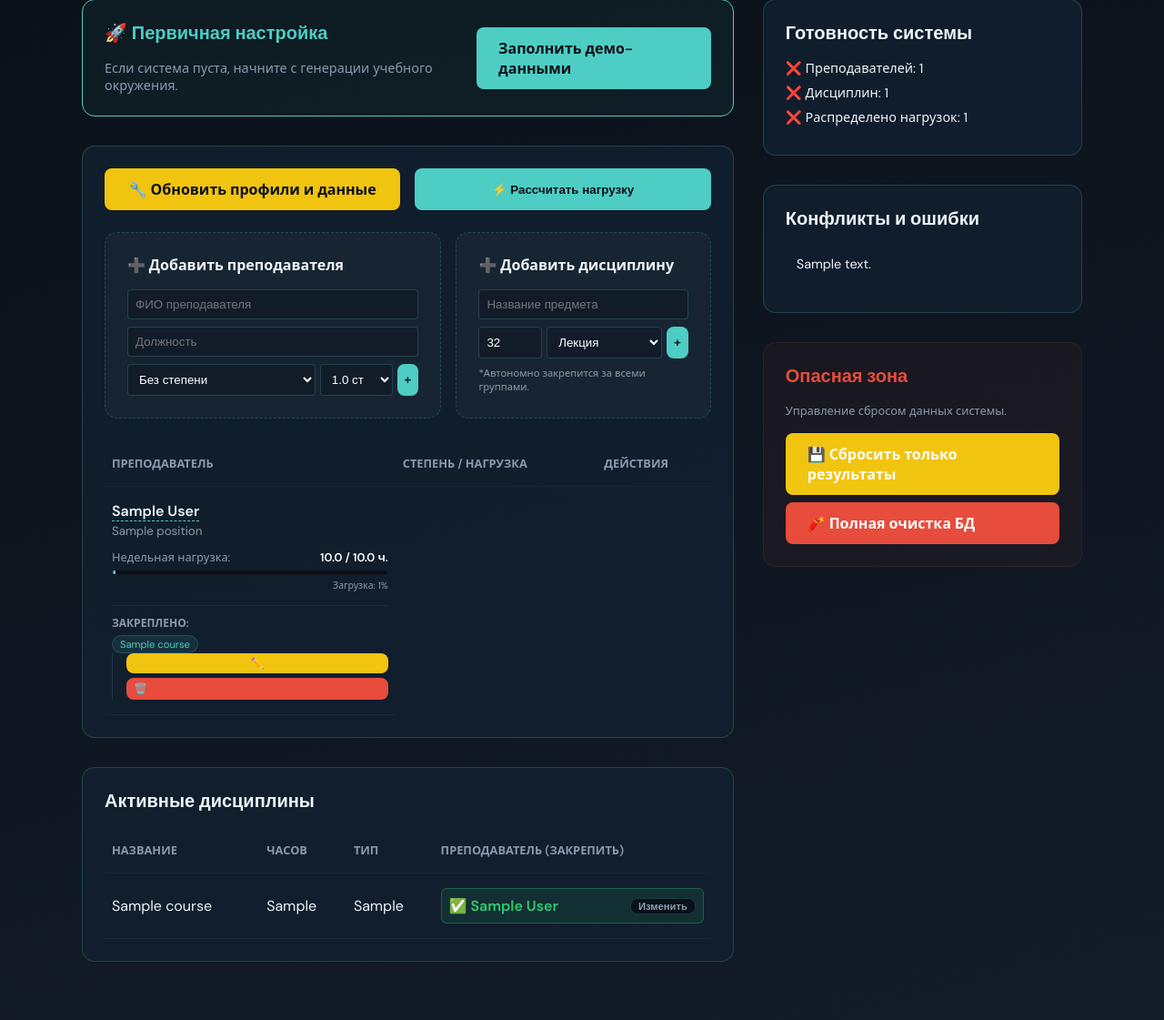
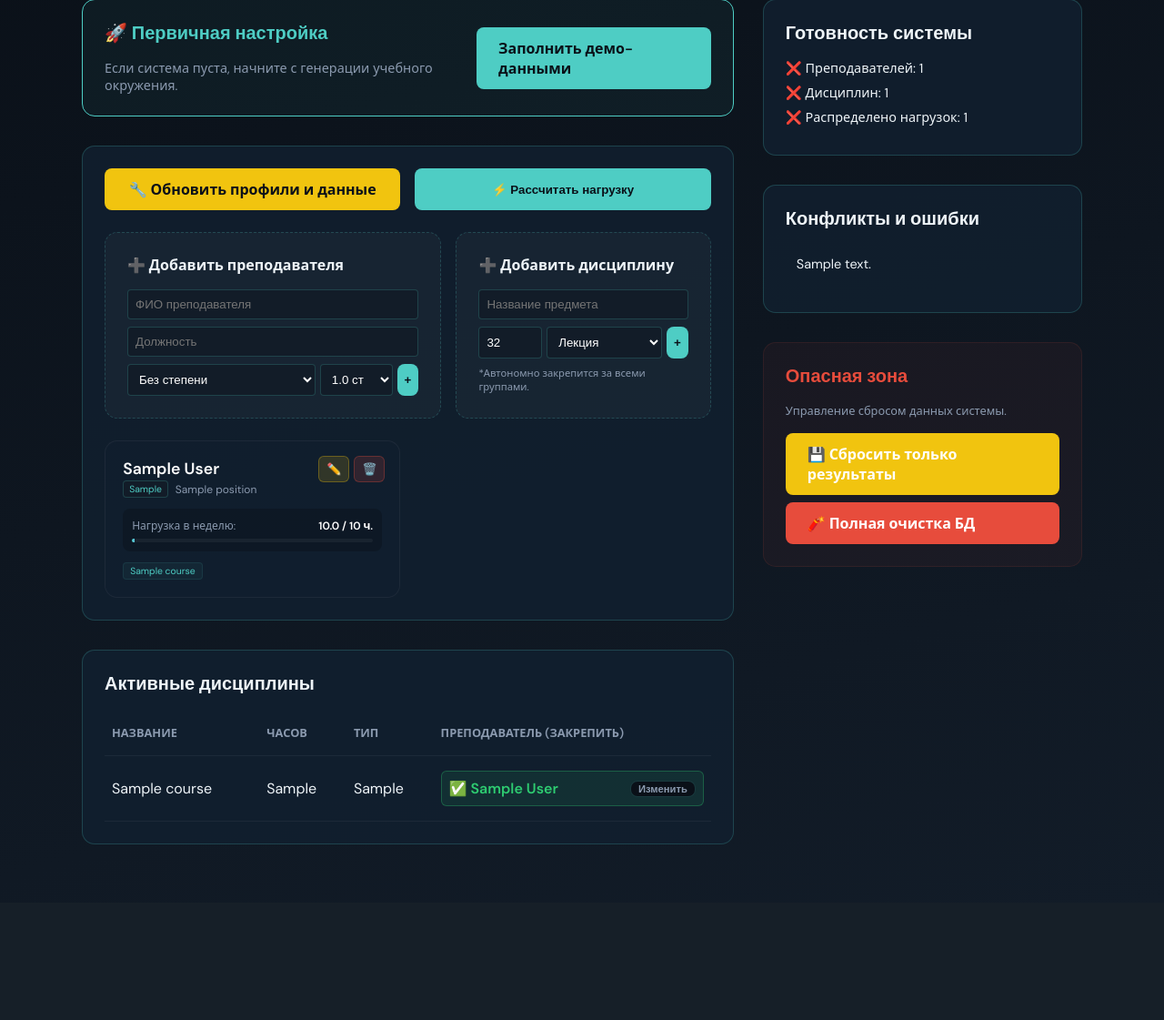
Before and after one commit to murdasoft/meta-university-system, a Django app: template django_project/danadjango/scheduler/templates/scheduler/load_dashboard.html in a window 1280 px wide. Shown: the part 142-1263 px from the top of the page at 91% size. After the commit the page ends 1070 px from the top, so only its background shows below. Run offline with Django 4.2, Linux system fonts and the light colour scheme; the template is opened without the code that fills it: most values are stand-ins (such as "Sample title", 1, 10 or a date in 2020).

Commit message:
refactor: replace teacher table with a responsive grid of cards on the dashboard

```diff
--- a/django_project/danadjango/scheduler/templates/scheduler/load_dashboard.html
+++ b/django_project/danadjango/scheduler/templates/scheduler/load_dashboard.html
@@ -201,84 +201,69 @@
                         </div>
                     </div>
 
-                    <table>
-                        <thead>
-                            <tr>
-                                <th>Преподаватель</th>
-                                <th>Степень / Нагрузка</th>
-                                <th>Действия</th>
-                            </tr>
-                        </thead>
-                        <tbody>
+                    <div style="display: grid; grid-template-columns: repeat(auto-fill, minmax(320px, 1fr)); gap: 1rem;">
                         {% for t in teachers %}
-                            <tr>
-                                <td>
-                                    <strong><a href="{% url 'teacher-detail' t.id %}" style="color: var(--text); text-decoration: none; border-bottom: 1px dashed var(--accent);">{{ t.full_name }}</a></strong><br>
-                                    <small style="color: var(--muted)">{{ t.position }}</small>
+                        <div class="card" style="margin-bottom: 0; padding: 1.2rem; position: relative; display: flex; flex-direction: column; justify-content: space-between; border: 1px solid rgba(255,255,255,0.05); transition: transform 0.2s, border-color 0.2s; background: rgba(18, 32, 48, 0.4);" onmouseover="this.style.borderColor='var(--accent)'" onmouseout="this.style.borderColor='rgba(255,255,255,0.05)'">
 
-                                <div style="margin-top: 10px;">
-                                    <div style="font-size: 0.8rem; color: var(--muted); margin-bottom: 5px; display: flex; justify-content: space-between;">
-                                        <span>Недельная нагрузка:</span>
-                                        <span style="font-weight: 600; color: white;">
-                                            {{ t.current_weekly_load|floatformat:1 }} / {{ t.scheduler_profile.max_load_hours|floatformat:1 }} ч.
+                            <!-- Кнопки управления (в углу) -->
+                            <div style="position: absolute; top: 1rem; right: 1rem; display: flex; gap: 5px;">
+                                <button onclick="toggleEdit('{{ t.id }}')" style="background: rgba(241, 196, 15, 0.15); border: 1px solid rgba(241, 196, 15, 0.3); color: #f1c40f; padding: 5px 8px; border-radius: 6px; cursor: pointer; font-size: 0.8rem;">✏️</button>
+                                <a href="{% url 'delete-teacher' t.id %}" style="background: rgba(231, 76, 60, 0.15); border: 1px solid rgba(231, 76, 60, 0.3); color: #ff8a8a; padding: 5px 8px; border-radius: 6px; text-decoration: none; font-size: 0.8rem;" onclick="return confirm('Удалить?')">🗑️</a>
+                            </div>
+
+                            <div>
+                                <h3 style="font-size: 1.1rem; margin-bottom: 2px; padding-right: 60px;">
+                                    <a href="{% url 'teacher-detail' t.id %}" style="color: white; text-decoration: none;">{{ t.full_name }}</a>
+                                </h3>
+                                <div style="display: flex; gap: 8px; align-items: center; margin-bottom: 12px;">
+                                    <span style="font-size: 0.65rem; background: var(--bg1); padding: 2px 6px; border-radius: 4px; color: var(--accent); border: 1px solid var(--border);">
+                                        {{ t.scheduler_profile.get_academic_degree_display }}
                                     </span>
+                                    <small style="color: var(--muted); font-size: 0.75rem;">{{ t.position|default:"Преподаватель" }}</small>
                                 </div>
-                                    <div style="height: 6px; background: var(--bg0); border-radius: 3px; overflow: hidden; border: 1px solid rgba(255,255,255,0.05);">
-                                        <div style="width: {{ t.load_percent }}%; height: 100%; background: linear-gradient(90deg, var(--accent), #5bc0de); transition: width 0.5s;"></div>
+
+                                <!-- Нагрузка -->
+                                <div style="background: rgba(0,0,0,0.2); padding: 10px; border-radius: 8px; margin-bottom: 12px;">
+                                    <div style="display: flex; justify-content: space-between; font-size: 0.75rem; margin-bottom: 6px;">
+                                        <span style="color: var(--muted);">Нагрузка в неделю:</span>
+                                        <span style="color: white; font-weight: 600;">{{ t.current_weekly_load|floatformat:1 }} / {{ t.scheduler_profile.max_load_hours|floatformat:0 }} ч.</span>
                                     </div>
-                                    <div style="font-size: 0.65rem; color: var(--muted); margin-top: 4px; text-align: right;">
-                                        Загрузка: {{ t.load_percent }}%
+                                    <div style="height: 4px; background: rgba(255,255,255,0.05); border-radius: 2px; overflow: hidden;">
+                                        <div style="width: {{ t.load_percent }}%; height: 100%; background: linear-gradient(90deg, var(--accent), #5bc0de); transition: width 0.6s;"></div>
                                     </div>
                                 </div>
 
-                                <div style="margin-top: 15px; border-top: 1px solid rgba(255,255,255,0.05); padding-top: 10px;">
-                                    <p style="font-size: 0.75rem; font-weight: 600; color: var(--muted); margin-bottom: 5px; text-transform: uppercase;">Закреплено:</p>
-                                    <div style="display: flex; flex-wrap: wrap; gap: 5px;">
+                                <!-- Дисциплины -->
+                                <div style="display: flex; flex-wrap: wrap; gap: 4px;">
                                     {% for course in t.courses.all %}
-                                            <span style="font-size: 0.7rem; background: rgba(78, 205, 196, 0.1); color: var(--accent); padding: 2px 8px; border-radius: 10px; border: 1px solid rgba(78, 205, 196, 0.2);">
+                                        <span style="font-size: 0.65rem; background: rgba(78, 205, 196, 0.05); color: var(--accent); padding: 2px 7px; border-radius: 4px; border: 1px solid rgba(78, 205, 196, 0.1);">
                                             {{ course.title }}
                                         </span>
                                     {% empty %}
-                                            <span style="font-size: 0.7rem; color: var(--muted); font-style: italic;">Дисциплины не закреплены</span>
+                                        <span style="font-size: 0.7rem; color: var(--muted); font-style: italic;">Нет дисциплин</span>
                                     {% endfor %}
                                 </div>
                             </div>
-                            </div>
-                            <div style="display: flex; flex-direction: column; gap: 5px; border-left: 1px solid rgba(255,255,255,0.1); padding-left: 15px;">
-                                        <button onclick="toggleEdit('{{ t.id }}')" class="btn" style="padding: 4px 8px; font-size: 0.75rem; background: var(--warning); color: black;">✏️</button>
-                                        <a href="{% url 'delete-teacher' t.id %}" class="btn btn--danger" style="padding: 4px 8px; font-size: 0.75rem;" onclick="return confirm('Удалить преподавателя?')">🗑️</a>
-                                    </div>
-                                    <!-- Скрытая форма редактирования -->
-                                    <div id="edit-form-{{ t.id }}" style="display: none; position: absolute; background: var(--bg1); border: 1px solid var(--accent); padding: 1rem; border-radius: 8px; z-index: 1000; box-shadow: 0 10px 30px rgba(0,0,0,0.5);">
-                                        <form action="{% url 'edit-teacher-manual' t.id %}" method="POST">
+
+                            <!-- Форма редактирования (всплывающая) -->
+                            <div id="edit-form-{{ t.id }}" style="display: none; position: absolute; top: 0; left: 0; width: 100%; height: 100%; background: var(--bg1); border: 1px solid var(--accent); padding: 1rem; border-radius: 12px; z-index: 10;">
+                                <form action="{% url 'edit-teacher-manual' t.id %}" method="POST" style="display: flex; flex-direction: column; gap: 8px; height: 100%;">
                                     {% csrf_token %}
-                                            <input type="text" name="full_name" value="{{ t.full_name }}" style="width: 100%; margin-bottom: 0.5rem; background: #000; color: white; border: 1px solid var(--border);">
-                                            <input type="text" name="position" value="{{ t.position }}" style="width: 100%; margin-bottom: 0.5rem; background: #000; color: white; border: 1px solid var(--border);">
-                                            <select name="degree" style="width: 100%; margin-bottom: 0.5rem; background: #000; color: white;">
+                                    <input type="text" name="full_name" value="{{ t.full_name }}" style="padding: 5px; background: #000; color: white; border: 1px solid var(--border); font-size: 0.8rem;">
+                                    <select name="degree" style="padding: 5px; background: #000; color: white; border: 1px solid var(--border); font-size: 0.8rem;">
                                         <option value="none" {% if t.scheduler_profile.academic_degree == 'none' %}selected{% endif %}>Без степени</option>
-                                                <option value="master" {% if t.scheduler_profile.academic_degree == 'master' %}selected{% endif %}>Магистр</option>
                                         <option value="phd" {% if t.scheduler_profile.academic_degree == 'phd' %}selected{% endif %}>PhD</option>
                                         <option value="assoc_prof" {% if t.scheduler_profile.academic_degree == 'assoc_prof' %}selected{% endif %}>Асоц. профессор</option>
-                                                <option value="professor" {% if t.scheduler_profile.academic_degree == 'professor' %}selected{% endif %}>Профессор</option>
-                                                <option value="research_prof" {% if t.scheduler_profile.academic_degree == 'research_prof' %}selected{% endif %}>Профессор-исследователь</option>
                                     </select>
-                                            <select name="rate" style="width: 100%; margin-bottom: 0.5rem; background: #000; color: white;">
-                                                <option value="1.0" {% if t.scheduler_profile.employment_rate == 1.0 %}selected{% endif %}>1.0 ставка</option>
-                                                <option value="0.5" {% if t.scheduler_profile.employment_rate == 0.5 %}selected{% endif %}>0.5 ставки</option>
-                                                <option value="1.5" {% if t.scheduler_profile.employment_rate == 1.5 %}selected{% endif %}>1.5 ставки</option>
-                                                <option value="0.25" {% if t.scheduler_profile.employment_rate == 0.25 %}selected{% endif %}>0.25 ставки</option>
-                                            </select>
-                                            <div style="display: flex; gap: 0.5rem;">
-                                                <button type="submit" class="btn" style="flex: 1;">Сохранить</button>
-                                                <button type="button" onclick="toggleEdit('{{ t.id }}')" class="btn btn--danger" style="flex: 1;">Отмена</button>
+                                    <div style="display: flex; gap: 5px; margin-top: auto;">
+                                        <button type="submit" class="btn" style="padding: 5px; flex: 1; font-size: 0.75rem;">Сохранить</button>
+                                        <button type="button" onclick="toggleEdit('{{ t.id }}')" class="btn btn--danger" style="padding: 5px; flex: 1; font-size: 0.75rem;">Х</button>
                                     </div>
                                 </form>
                             </div>
-                                </td>
-                            </tr>
+                        </div>
                         {% endfor %}
-                        </tbody>
-                    </table>
+                    </div>
                 </div>
 
                 <div class="card">
```
Lines whose indentation alone changed are shown as unchanged.
